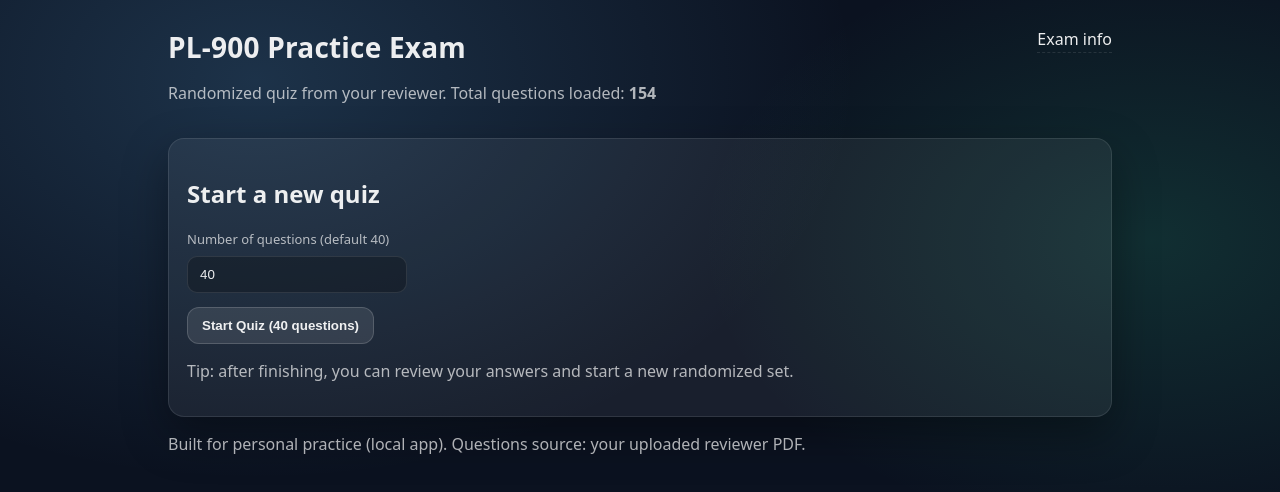
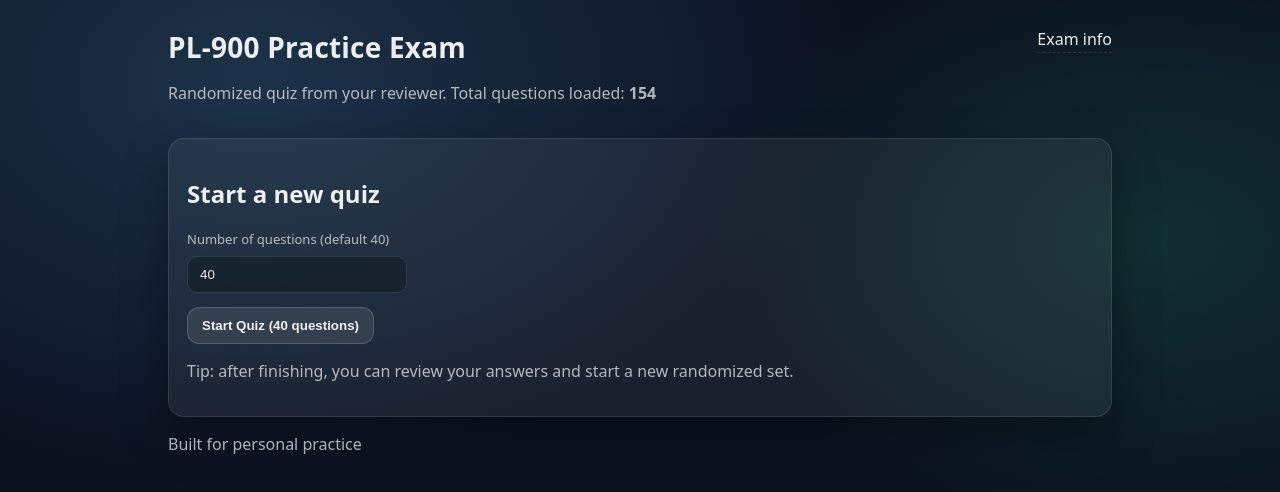
Before and after one commit to allain-tabudlo/PL-900-Reviewer-January-2026-, a React (Vite) app: page / in a window 1280 px wide. Shown: the top 492 px of the page. Built offline with nearby package versions, Linux system fonts and the light colour scheme.

Commit message:
feat: Edit description

```diff
--- a/src/App.tsx
+++ b/src/App.tsx
@@ -75,7 +75,7 @@
       )}
 
       <footer className="footer muted">
-        Built for personal practice (local app). Questions source: your uploaded reviewer PDF.
+        Built for personal practice
       </footer>
     </div>
   );
```
